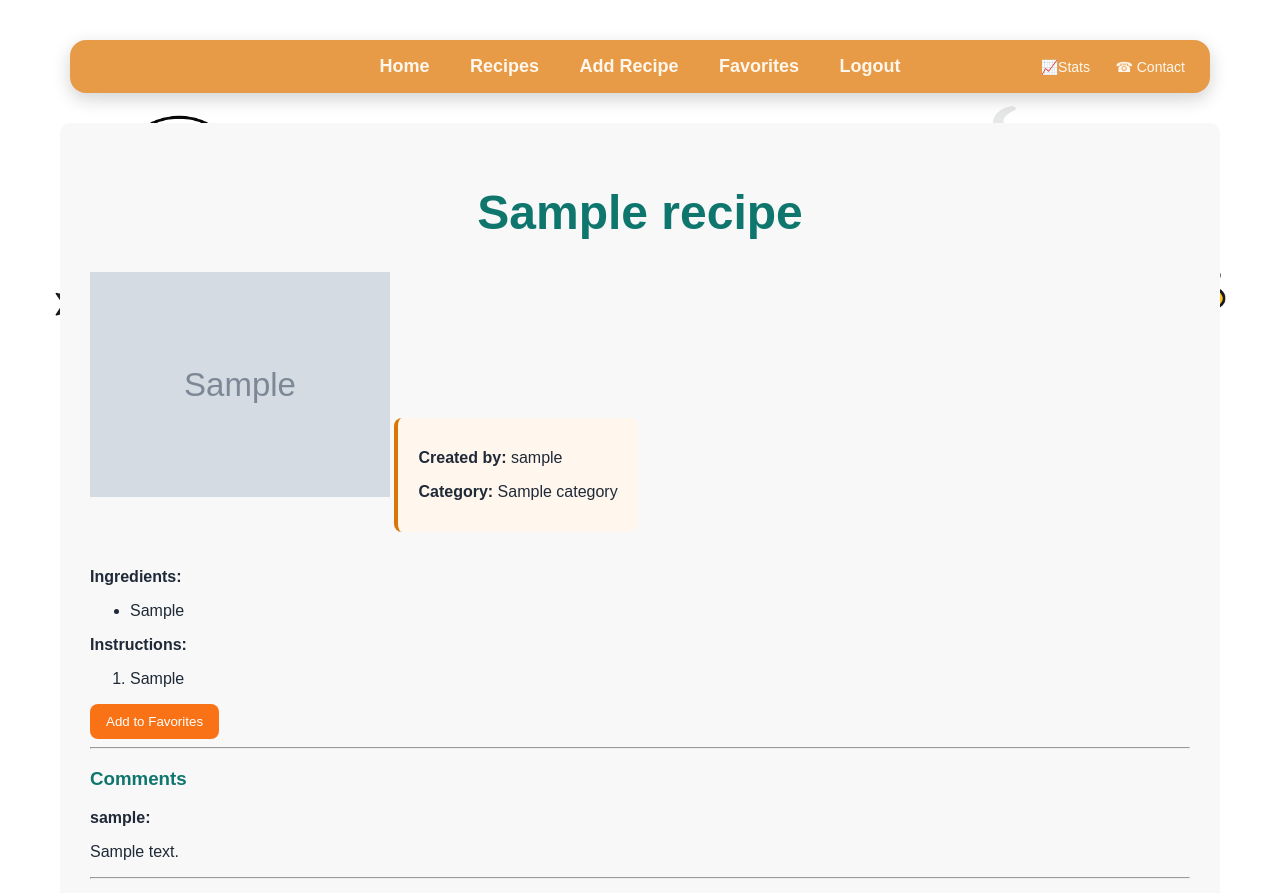
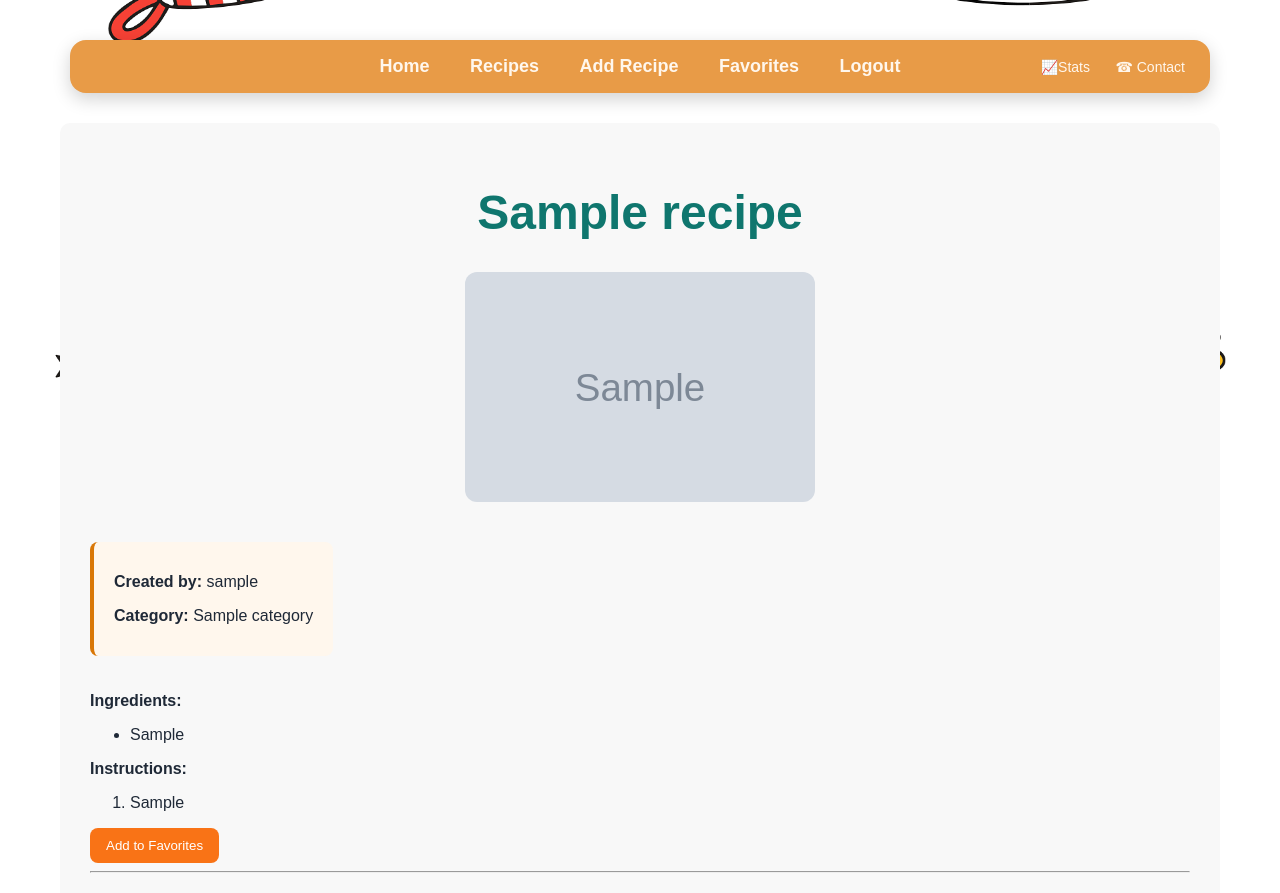
Before and after one commit to mdpos95-tech/recipe_flask_app_MOD4, a Flask app: page /recipe/1 in a window 1280 px wide. Shown: the top 893 px of the page. Run offline with Flask 3, Linux system fonts and the light colour scheme; a user stored in the database is signed in; tables that the repository leaves empty hold one stand-in row (values such as "Sample post"); grey boxes marked "Sample" are stand-in pictures.

Commit message:
troubleshooting img css issues

```diff
--- a/static/style.css
+++ b/static/style.css
@@ -158,6 +158,19 @@
     margin-bottom: 20px;
     border-radius: 8px;
     display: inline-block;
+    margin-top: 0;
+    width: fit-content;
+    margin: 20px auto;
+
+}
+
+.detail-image{
+    width: 350px;
+    height: 230px;
+    object-fit: cover;
+    border-radius: 12px;
+    margin: 20px auto;
+    display: block;
 }
 
 
--- a/templates/recipe_detail.html
+++ b/templates/recipe_detail.html
@@ -3,13 +3,14 @@
 {%- block content -%}
     <h1>{{ recipe.title }}</h1>
      {% if recipe.image_url %}
-        <img src="{{ recipe.image_url }}" alt="{{ recipe.title }}" width="300">
+        <img src="{{ recipe.image_url }}" alt="{{ recipe.title }}" class="detail-image">
     {% endif %}
 
     <div class="recipe-meta">
         <p><strong>Created by:</strong> {{ recipe.author.username }}</p>
         <p><strong>Category:</strong> {{ recipe.category.name }}</p>
     </div>
+
     <p><strong>Ingredients:</strong></p>
         <ul>
             {% for ingredient in recipe.ingredients.split('\n') %}
```
